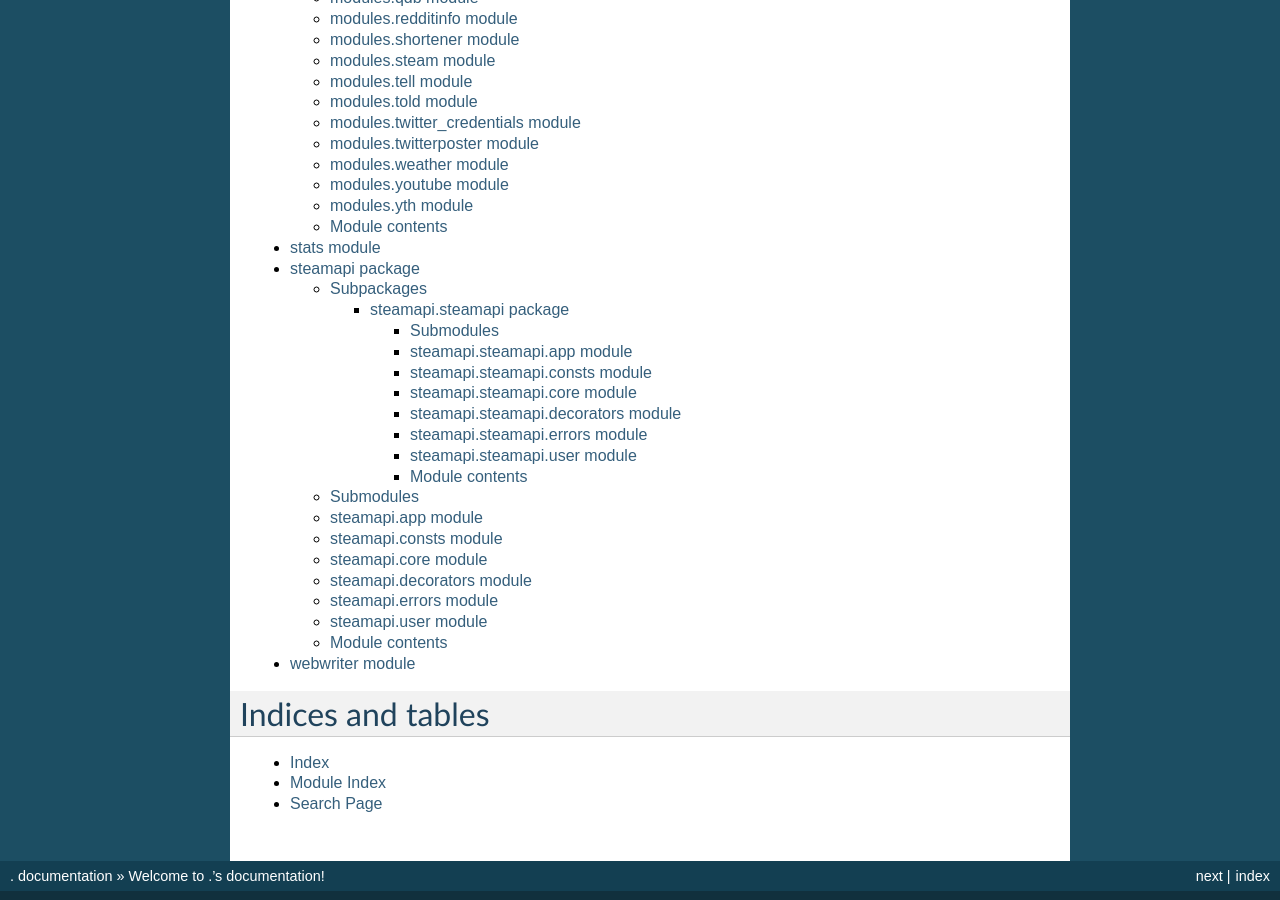
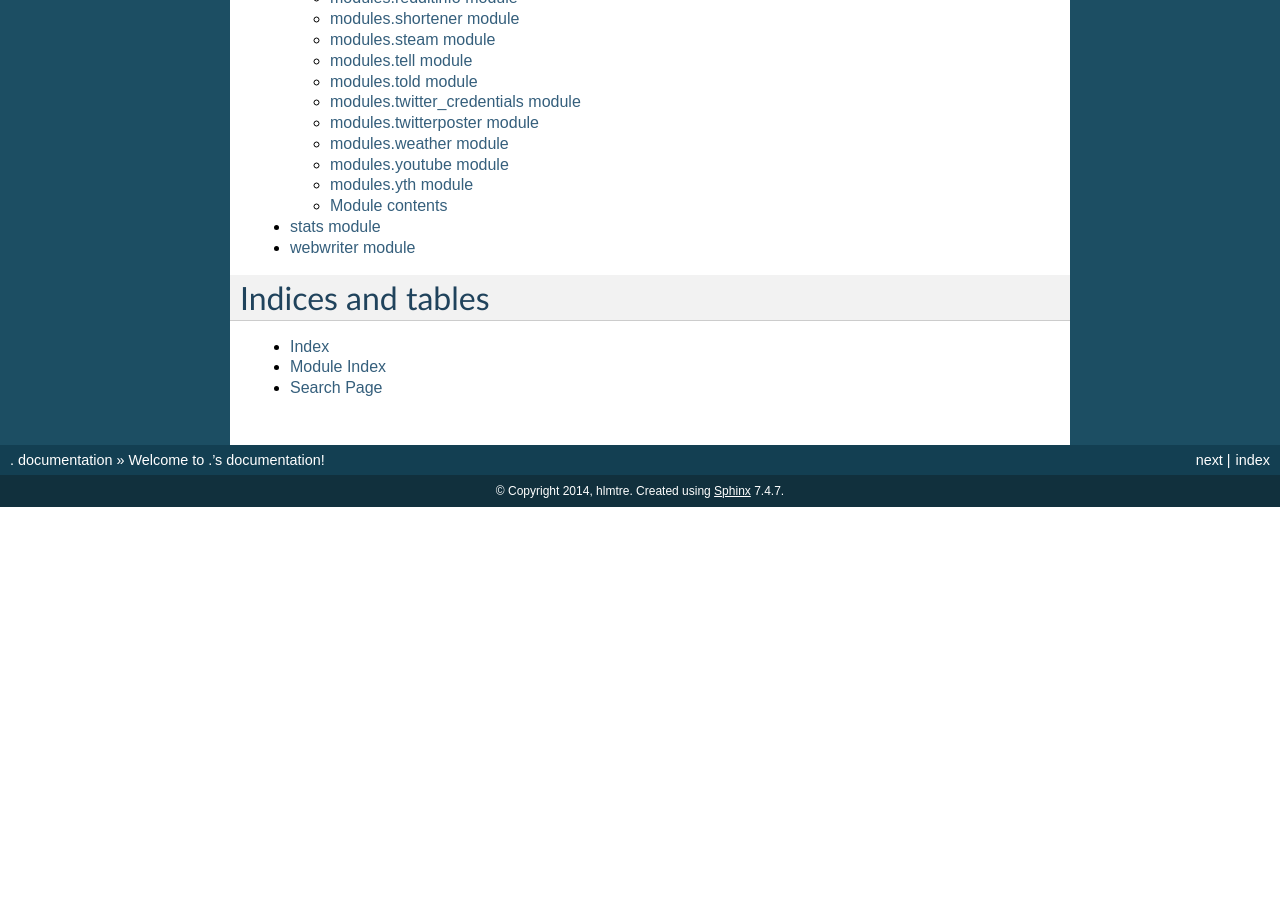
Before and after one commit to hlmtre/pybot, a Sphinx documentation site: the page built from docs/index.rst, in a window 1280 px wide and 900 px high, scrolled down 702 px. Built offline with Sphinx 7.4.7, drawn with Linux system fonts in a browser that asks for light colours; pages that are not in the unit, such as notebooks, are missing from menus; after the commit the page ends 1209 px from its top, so only the background shows below that; some of the changed text lies outside the part shown.

Commit message:
fix outdated sphinx docs (i dont really understand that tool yet) and a typo in twitterposter

```diff
--- a/docs/index.rst
+++ b/docs/index.rst
@@ -24,7 +23,6 @@ Contents:
    logger
    modules
    stats
-   steamapi
    webwriter
 
 
--- a/docs/steamapi.rst
+++ /dev/null
@@ -1,69 +0,0 @@
-steamapi package
-================
-
-Subpackages
------------
-
-.. toctree::
-
-    steamapi.steamapi
-
-Submodules
-----------
-
-steamapi.app module
--------------------
-
-.. automodule:: steamapi.app
-    :members:
-    :undoc-members:
-    :show-inheritance:
-
-steamapi.consts module
-----------------------
-
-.. automodule:: steamapi.consts
-    :members:
-    :undoc-members:
-    :show-inheritance:
-
-steamapi.core module
---------------------
-
-.. automodule:: steamapi.core
-    :members:
-    :undoc-members:
-    :show-inheritance:
-
-steamapi.decorators module
---------------------------
-
-.. automodule:: steamapi.decorators
-    :members:
-    :undoc-members:
-    :show-inheritance:
-
-steamapi.errors module
-----------------------
-
-.. automodule:: steamapi.errors
-    :members:
-    :undoc-members:
-    :show-inheritance:
-
-steamapi.user module
---------------------
-
-.. automodule:: steamapi.user
-    :members:
-    :undoc-members:
-    :show-inheritance:
-
-
-Module contents
----------------
-
-.. automodule:: steamapi
-    :members:
-    :undoc-members:
-    :show-inheritance:
--- a/docs/steamapi.steamapi.rst
+++ /dev/null
@@ -1,62 +0,0 @@
-steamapi.steamapi package
-=========================
-
-Submodules
-----------
-
-steamapi.steamapi.app module
-----------------------------
-
-.. automodule:: steamapi.steamapi.app
-    :members:
-    :undoc-members:
-    :show-inheritance:
-
-steamapi.steamapi.consts module
--------------------------------
-
-.. automodule:: steamapi.steamapi.consts
-    :members:
-    :undoc-members:
-    :show-inheritance:
-
-steamapi.steamapi.core module
------------------------------
-
-.. automodule:: steamapi.steamapi.core
-    :members:
-    :undoc-members:
-    :show-inheritance:
-
-steamapi.steamapi.decorators module
------------------------------------
-
-.. automodule:: steamapi.steamapi.decorators
-    :members:
-    :undoc-members:
-    :show-inheritance:
-
-steamapi.steamapi.errors module
--------------------------------
-
-.. automodule:: steamapi.steamapi.errors
-    :members:
-    :undoc-members:
-    :show-inheritance:
-
-steamapi.steamapi.user module
------------------------------
-
-.. automodule:: steamapi.steamapi.user
-    :members:
-    :undoc-members:
-    :show-inheritance:
-
-
-Module contents
----------------
-
-.. automodule:: steamapi.steamapi
-    :members:
-    :undoc-members:
-    :show-inheritance:
```
Also changed, not shown: other parts of docs/index.rst (+0 -1 lines), docs/ascii.rst (deleted, +0 -7 lines), 1 other file.
